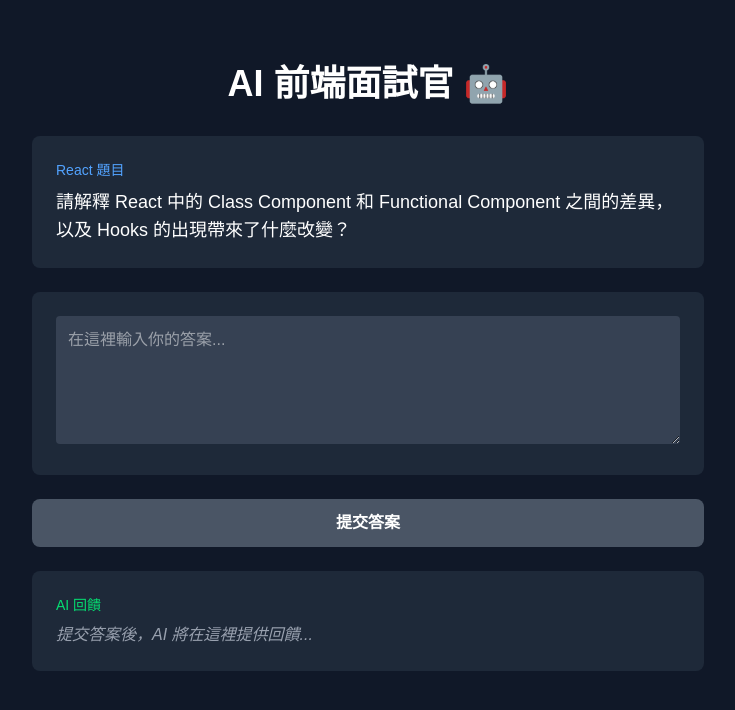
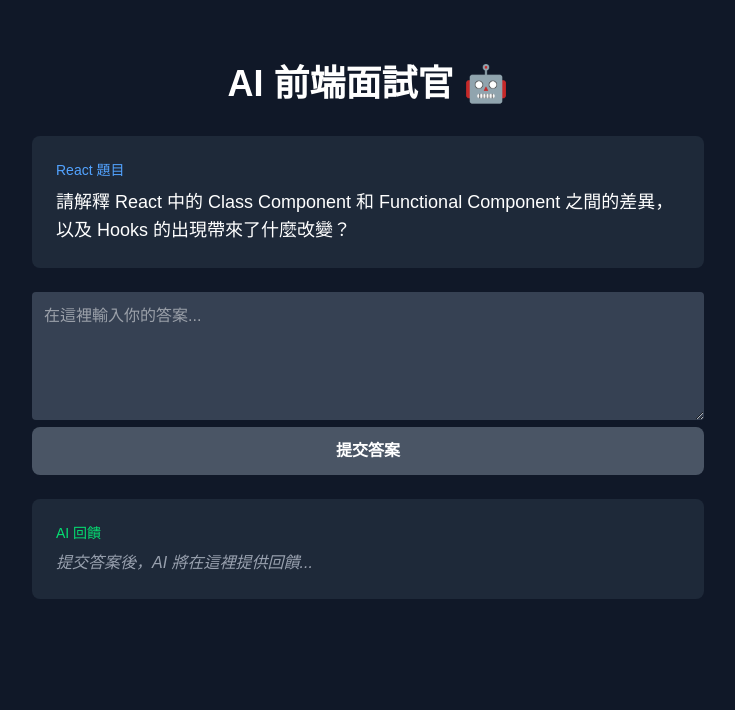
Before and after one commit to harriesshen/ai-frontend-interviewer-sample, a Next.js app: page / in a window 1280 px wide. Shown: the top 710 px of the page, without its empty margins (272-1007 px from the left). Built offline with nearby package versions, Linux system fonts and the light colour scheme.

Commit message:
day5: update answer area. (install monaco-editor)

```diff
--- a/app/page.tsx
+++ b/app/page.tsx
@@ -1,6 +1,7 @@
 "use client";
 import { useEffect, useState } from "react";
 import { Question } from "./types/questions";
+import { Editor } from "@monaco-editor/react";
 export default function Home() {
     const [answer, setAnswer] = useState("");
     const [feedback, setFeedback] = useState("");
@@ -10,7 +11,7 @@
     ); // 加入currentQuestion state
     const [isFetchingQuestion, setIsFetchingQuestion] = useState(false); // 加入isFetchingQuestion state
     const handleSubmit = async () => {
-        if (!answer) return;
+        if (!answer || !currentQuestion) return;
         try {
             setIsLoading(true);
             // 發送請求到我們剛剛在後端app/api/gemini/route.ts建立的API
@@ -29,6 +30,37 @@
             setIsLoading(false);
         }
     };
+
+    const renderAnswerArea = () => {
+        if (!currentQuestion) return null;
+
+        if (currentQuestion.type === "code") {
+            return (
+                <Editor
+                    height="40vh"
+                    language="javascript"
+                    theme="vs-dark"
+                    value={answer}
+                    onChange={(value) => setAnswer(value || "")}
+                    options={{
+                        minimap: { enabled: false },
+                        fontSize: 16,
+                    }}
+                />
+            );
+        } else {
+            return (
+                <textarea
+                    value={answer}
+                    onChange={(e) => setAnswer(e.target.value)}
+                    className="w-full h-32 bg-gray-700 rounded p-3 text-white"
+                    placeholder="在這裡輸入你的答案..."
+                    disabled={isLoading}
+                />
+            );
+        }
+    };
+
     useEffect(() => {
         const fetchQuestion = async () => {
             try {
@@ -36,6 +68,11 @@
                 const response = await fetch("/api/questions");
                 const data = await response.json();
                 setCurrentQuestion(data);
+                if (data.type === "code" && data.starterCode) {
+                    setAnswer(data.starterCode);
+                } else {
+                    setAnswer("");
+                }
             } catch (error) {
                 console.error("無法抓取題目:", error);
             } finally {
@@ -73,15 +110,7 @@
                     </div>
 
                     {/* 作答區 */}
-                    <div className="bg-gray-800 rounded-lg p-6 mb-6">
-                        <textarea
-                            value={answer}
-                            onChange={(e) => setAnswer(e.target.value)}
-                            className="w-full h-32 bg-gray-700 rounded p-3 text-white"
-                            placeholder="在這裡輸入你的答案..."
-                            disabled={isLoading}
-                        />
-                    </div>
+                    {renderAnswerArea()}
 
                     {/* 按鈕 */}
                     <button
--- a/package.json
+++ b/package.json
@@ -10,6 +10,7 @@
   },
   "dependencies": {
     "@google/genai": "^1.28.0",
+    "@monaco-editor/react": "^4.7.0",
     "next": "16.0.1",
     "react": "19.2.0",
     "react-dom": "19.2.0"
```
Also changed, not shown: 1 other file (tests, documents, lock files or other folders).
